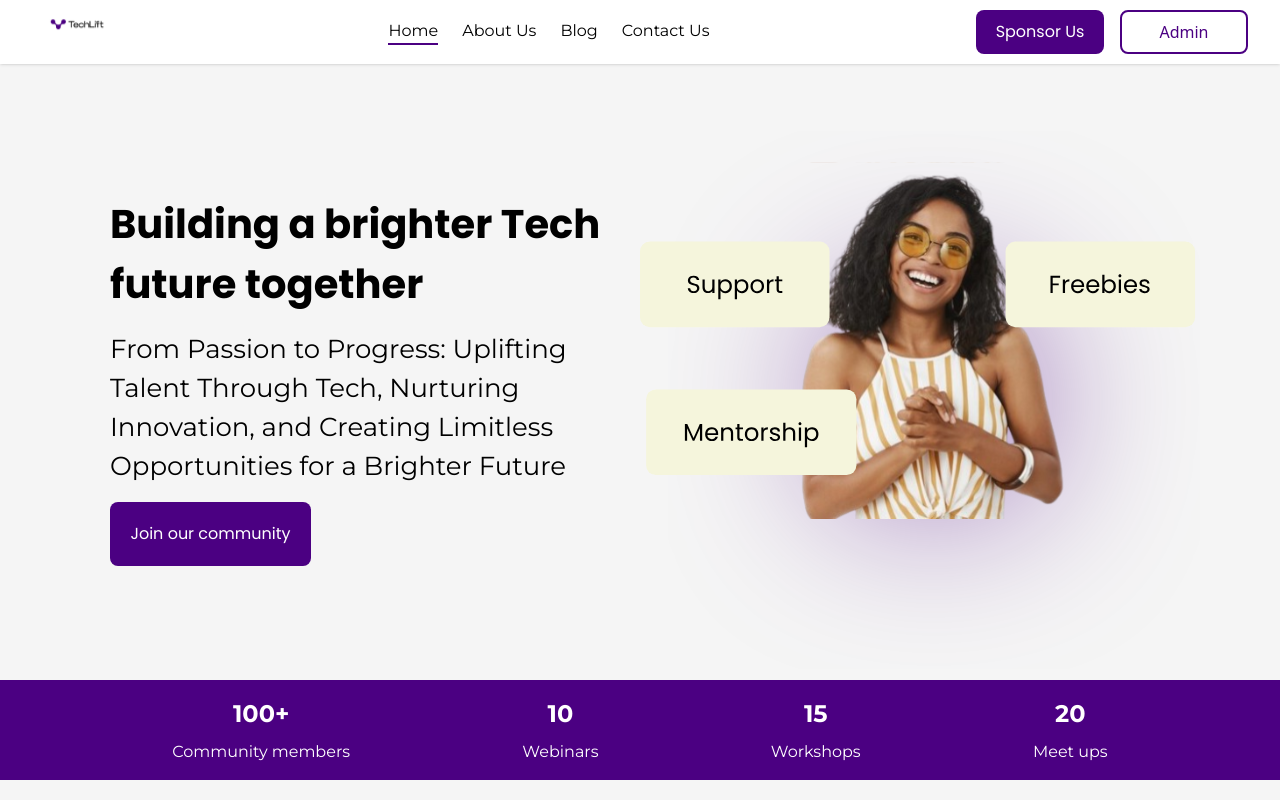
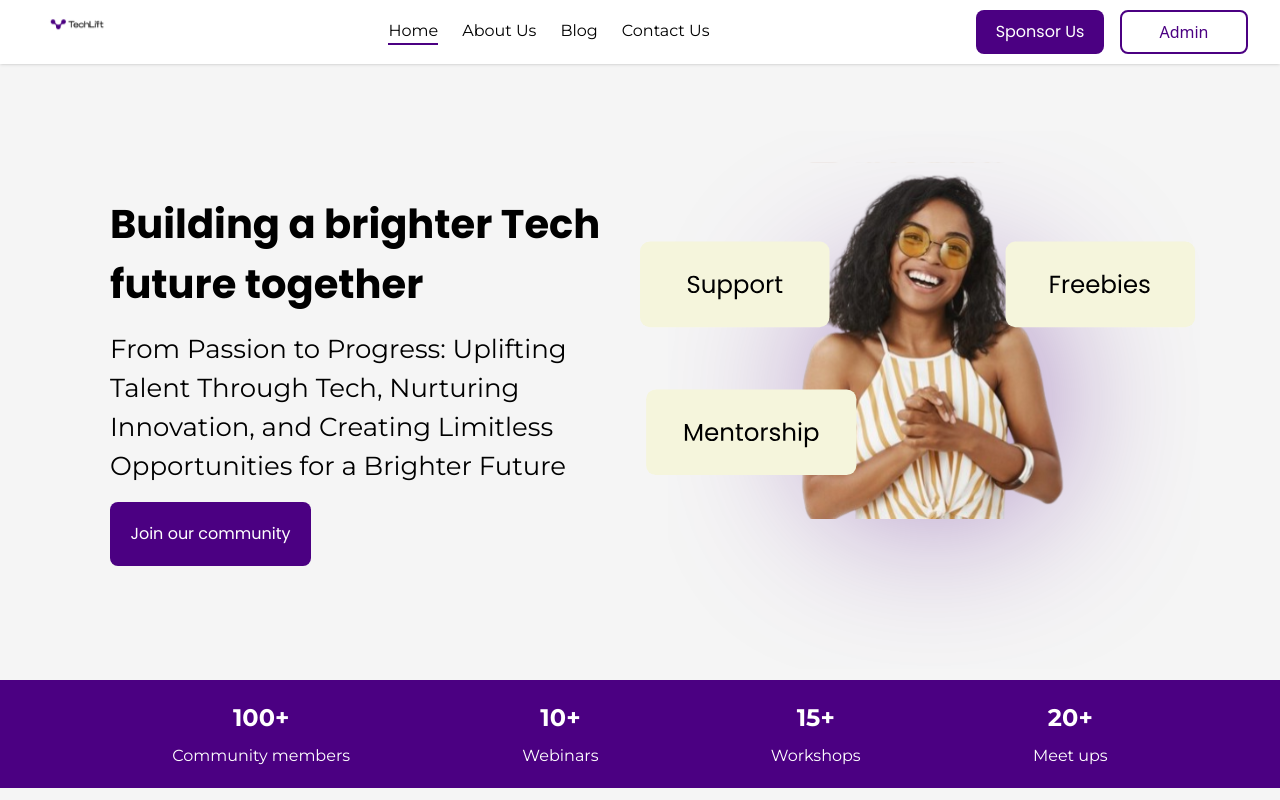
Before and after one commit to techlift2004/Frontend, a React (Vite) app: page / in a window 1280 px wide. Shown: the top 800 px of the page. Built offline with nearby package versions, Linux system fonts and the light colour scheme.

Commit message:
added react-countup animation

```diff
--- a/package.json
+++ b/package.json
@@ -19,6 +19,7 @@
     "motion": "^12.4.10",
     "next-sanity": "^9.9.5",
     "react": "^19.0.0",
+    "react-countup": "^6.5.3",
     "react-dom": "^19.0.0",
     "react-icons": "^5.5.0",
     "react-intersection-observer": "^9.16.0",
--- a/src/components/LandingPage/feature.jsx
+++ b/src/components/LandingPage/feature.jsx
@@ -1,4 +1,6 @@
 import React from 'react';
+import CountUp from 'react-countup';
+import { useInView } from 'react-intersection-observer';
 
 const featureData = [
   { count: '100+', label: 'Community members' },
@@ -8,14 +10,21 @@ const featureData = [
 ];
 
 const Feature = () => {
+  const [ref, inView] = useInView({ triggerOnce: true });
+
   return (
-    <div className='bg-[#4B0082] w-[100%] h-[100px] text-[#000000] flex flex-row justify-evenly items-center py-5'>
-      {featureData.map((item, index) => (
-        <div key={index} className='flex flex-col justify-center gap-2 items-center'>
-          <h1 className='font-bold text-[15px] text-white md:text-[24px] font-montserrat '>{item.count}</h1>
-          <p className='font-normal text-[10px] text-white md:text-[16px] font-montserrat'>{item.label}</p>
-        </div>
-      ))}
+    <div ref={ref} className='bg-[#4B0082] w-full min-h-[100px] text-white flex flex-row justify-evenly items-center py-5'>
+      {featureData.map((item, index) => {
+        const endValue = parseInt(item.count.replace(/\D/g, ''));
+        return (
+          <div key={index} className='flex flex-col justify-center gap-2 items-center'>
+            <h1 className='font-bold text-[15px] md:text-[24px] font-montserrat'>
+              {inView ? <CountUp start={0} end={endValue} duration={2} /> : '0'}+
+            </h1>
+            <p className='font-normal text-[10px] md:text-[16px] font-montserrat'>{item.label}</p>
+          </div>
+        );
+      })}
     </div>
   );
 };
```
Also changed, not shown: 1 other file (tests, documents, lock files or other folders).
